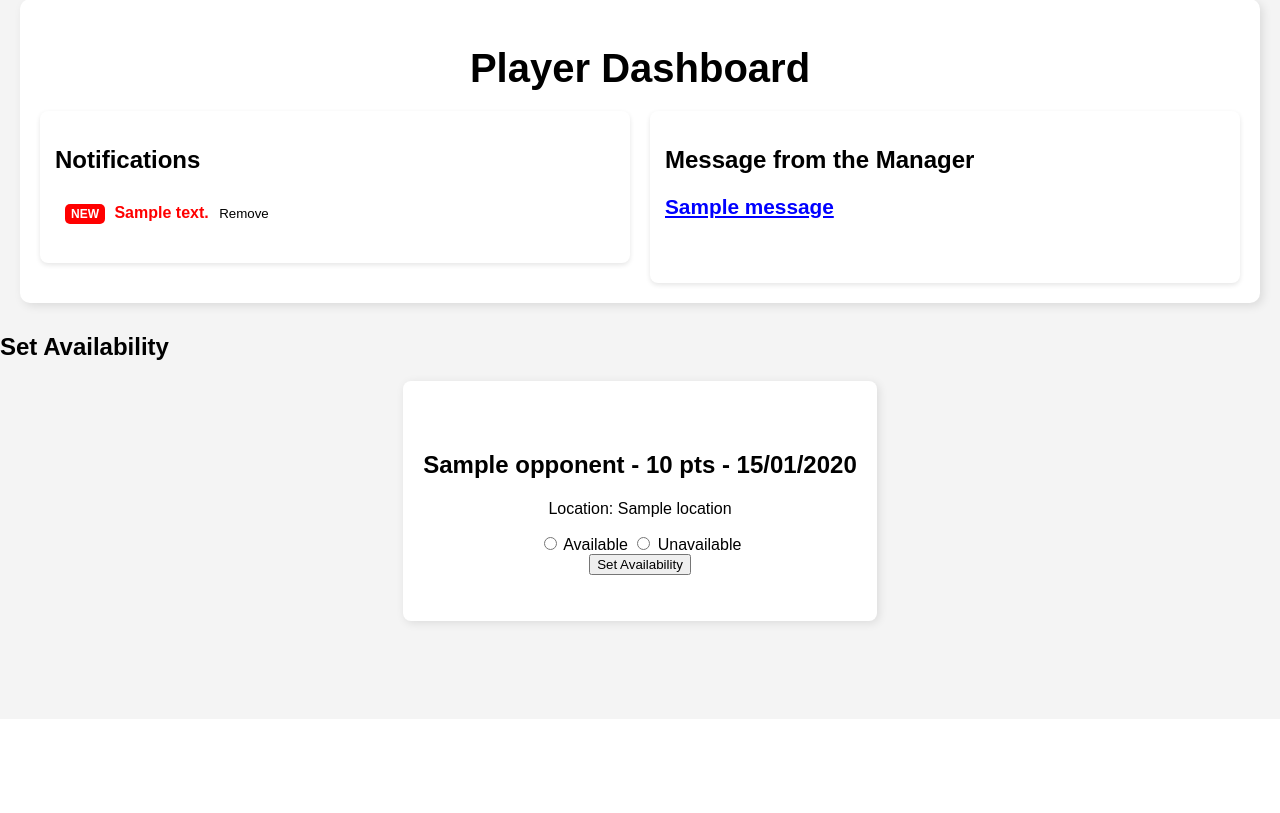
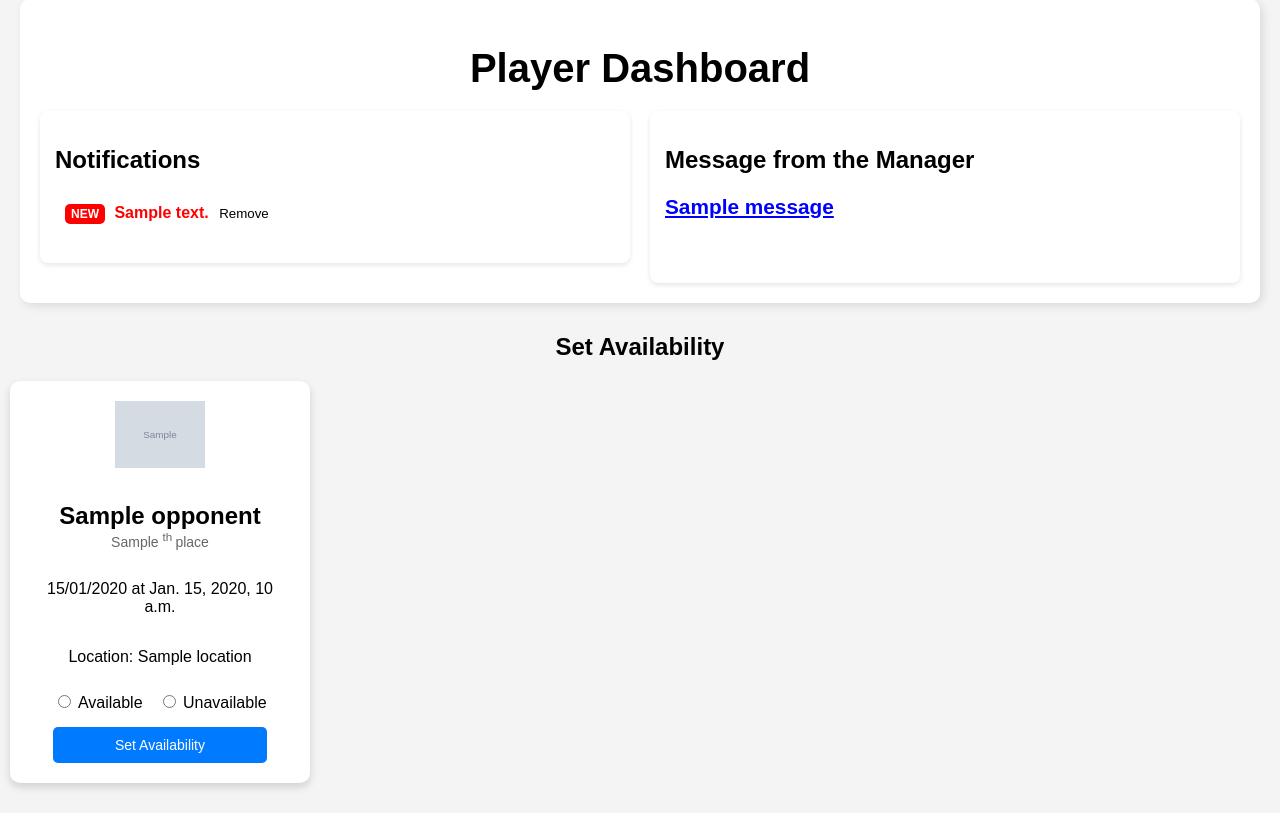
Before and after one commit to JLG-96/project4_cpd_site, a Django app: template cpd_site/team/templates/team/player_dashboard.html in a window 1280 px wide. Shown: the part 81-894 px from the top of the page. Before the commit the page ends 711 px from the top, so only its background shows below. Run offline with Django 5.2, Linux system fonts and the light colour scheme; the template is opened without the code that fills it: most values are stand-ins (such as "Sample title", 1, 10 or a date in 2020); grey boxes marked "Sample" are stand-in pictures; form fields are guessed from the names that the template uses.

Commit message:
changed 'set availability' section in player dash to mirror fixture view on homepage. Opponents league position also displayed

```diff
--- a/cpd_site/team/templates/team/home.html
+++ b/cpd_site/team/templates/team/home.html
@@ -98,7 +98,7 @@
         <div id="manager-comment-container" class="news-card">
             {% if manager_posts %}
                 {% if manager_posts.0 == manager_posts|first %}
-                    <span id="news-tag" class="news-tag">Latest Update</span>
+                    <span id="news-tag" class="news-tag">Latest</span>
                 {% endif %}
                 <h3 id="post-title" class="news-title">{{ manager_posts.0.title }}</h3>
                 <p id="post-content" class="news-content">{{ manager_posts.0.content }}</p>
--- a/cpd_site/team/templates/team/player_dashboard.html
+++ b/cpd_site/team/templates/team/player_dashboard.html
@@ -109,14 +109,29 @@
     </div>
 </div>
 
-<!-- Availability Selection -->
+<!-- Set Availability Section -->
 <div class="dashboard-section">
-    <h2>Set Availability</h2>
-
-    <div class="fixture-list">
+    <h2 class="section-title">Set Availability</h2>
+    <div class="fixture-grid">
         {% for fixture in upcoming_fixtures %}
         <div class="fixture-card">
-            <h3>{{ fixture.opponent }} - {{ fixture.points }} pts - {{ fixture.date|date:"d/m/Y" }}</h3>
+            <img src="{{ fixture.opponent.logo.url }}" alt="{{ fixture.opponent.name }} Logo" class="fixture-logo">
+            <h3>{{ fixture.opponent.name }}</h3>
+            {% if fixture.opponent.league_position %}
+                <p class="league-position">
+                    {{ fixture.opponent.league_position }}
+                    <sup>
+                        {% if fixture.opponent.league_position|slice:"-1:" == "1" and fixture.opponent.league_position != 11 %}st
+                        {% elif fixture.opponent.league_position|slice:"-1:" == "2" and fixture.opponent.league_position != 12 %}nd
+                        {% elif fixture.opponent.league_position|slice:"-1:" == "3" and fixture.opponent.league_position != 13 %}rd
+                        {% else %}th{% endif %}
+                    </sup> place
+                </p>
+            {% else %}
+                <p class="league-position">League position unavailable</p>
+            {% endif %}
+
+            <p>{{ fixture.date|date:"d/m/Y" }} at {{ fixture.time }}</p>
             <p>Location: {{ fixture.location }}</p>
 
             <form method="POST">
@@ -137,12 +152,83 @@
                     </label>
                 </div>
 
-                <button type="submit" name="set_availability">Set Availability</button>
+                <button type="submit" name="set_availability" class="availability-btn">Set Availability</button>
             </form>
         </div>
         {% endfor %}
     </div>
 </div>
+
+<!-- CSS for Improved Styling -->
+<style>
+    .section-title {
+        text-align: center;
+        font-size: 24px;
+        font-weight: bold;
+        margin-bottom: 20px;
+    }
+
+    .fixture-grid {
+        display: grid;
+        grid-template-columns: repeat(auto-fill, minmax(280px, 1fr));
+        gap: 20px;
+        justify-content: center;
+        padding: 0 10px;
+    }
+
+    .fixture-card {
+        background: white;
+        padding: 20px;
+        border-radius: 10px;
+        box-shadow: 0 4px 8px rgba(0,0,0,0.15);
+        text-align: center;
+        transition: transform 0.2s ease-in-out;
+    }
+
+    .fixture-card:hover {
+        transform: translateY(-5px);
+    }
+
+    .fixture-logo {
+        max-width: 90px;
+        display: block;
+        margin: 0 auto 10px;
+    }
+
+    .availability-options {
+        display: flex;
+        justify-content: center;
+        gap: 15px;
+        margin-top: 10px;
+    }
+
+    .availability-btn {
+        display: block;
+        width: 100%;
+        margin-top: 15px;
+        background: #007bff;
+        color: white;
+        border: none;
+        padding: 10px;
+        border-radius: 5px;
+        font-size: 14px;
+        cursor: pointer;
+        transition: background 0.2s ease-in-out;
+    }
+
+    .availability-btn:hover {
+        background: #0056b3;
+    }
+
+    .league-position {
+    font-size: 14px;
+    font-weight: normal;
+    color: #666;  /* Subtle grey color */
+    margin-top: -5px; /* Pulls it closer to the team name */
+    }
+
+</style>
+
 
 <script>
     function toggleMessage(messageId) {
```
Also changed, not shown: cpd_site/team/views.py (+15 -0 lines), cpd_site/db.sqlite3.
